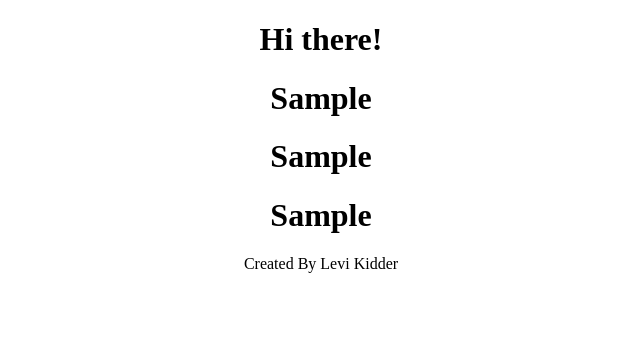
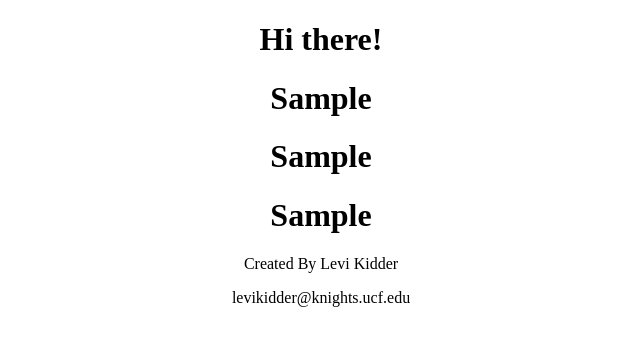
Before and after one commit to LeviKidder/ISSFlask, a Flask app: template templates/profile.html in a window 1280 px wide. Shown: the top 346 px of the page, without its empty margins (319-959 px from the left). Run offline with Flask 2, Linux system fonts and the light colour scheme; the template is opened without the code that fills it: most values are stand-ins (such as "Sample title", 1, 10 or a date in 2020).

Commit message:
Added email to page

```diff
--- a/templates/profile.html
+++ b/templates/profile.html
@@ -15,3 +15,4 @@
 
 
 <p style="text-align:center;">Created By Levi Kidder</p>
+<p style="text-align:center;">levikidder@knights.ucf.edu</p>
```
